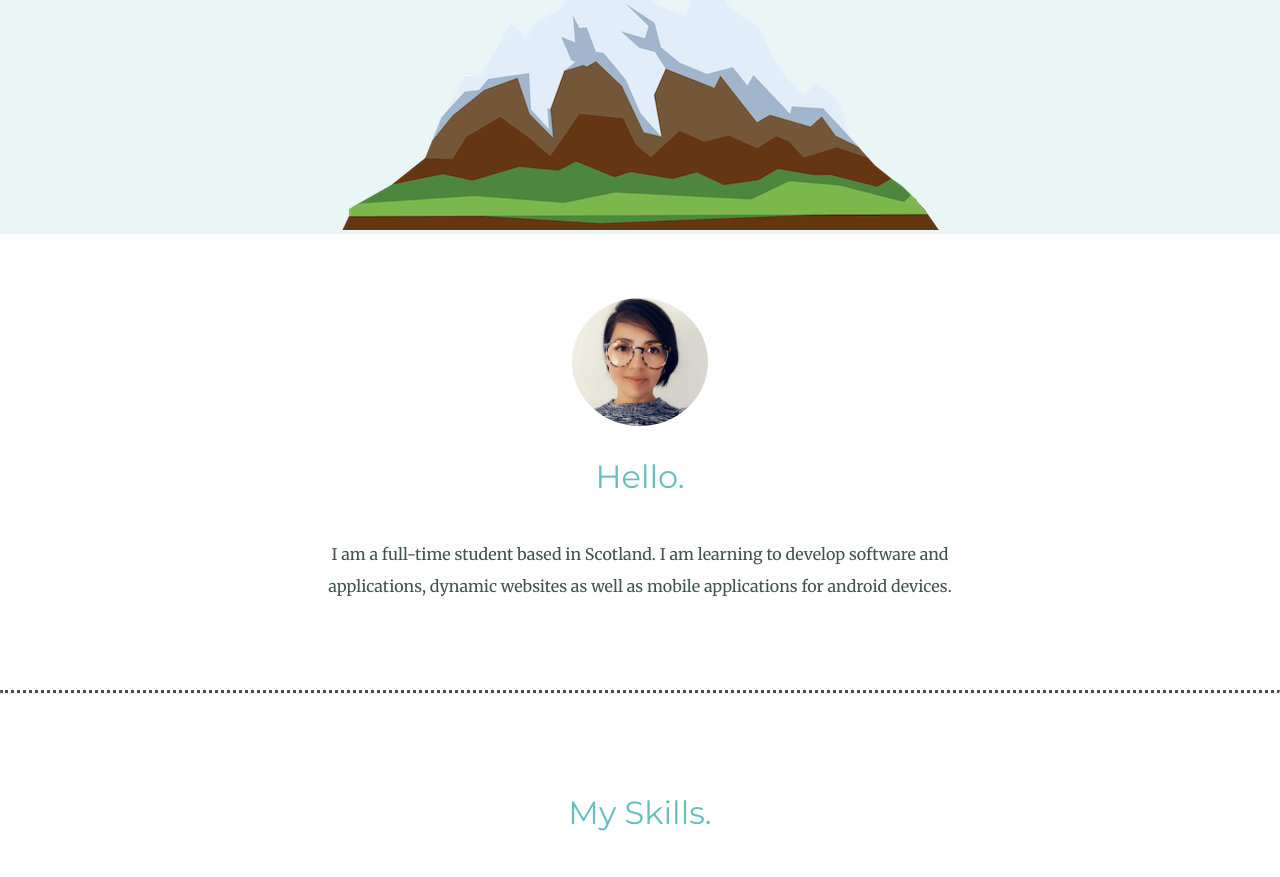
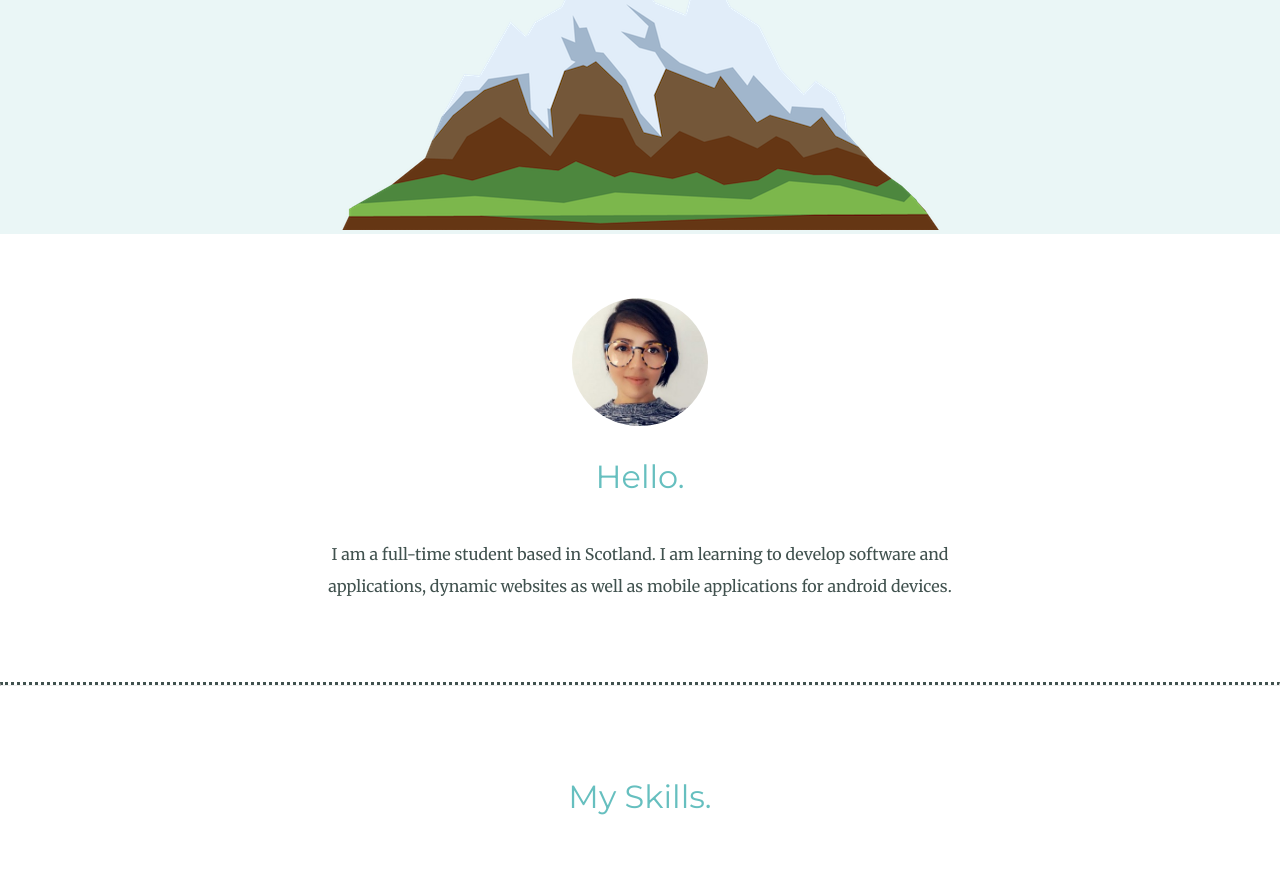
Before and after one commit to mayabonaz/my-page, a plain HTML site: page index.html in a window 1280 px wide. Shown: the part 504-1381 px from the top of the page. Drawn offline with Linux system fonts and the light colour scheme.

Commit message:
style-minor changes

```diff
--- a/css/styles.css
+++ b/css/styles.css
@@ -56,12 +56,13 @@ a {
 
 hr {
   border-top: 3px dotted #40514e;
+  margin: 0;
 }
 
 
 .middle-container {
   background-color: #fff;
-  padding-bottom: 10%;
+  padding-bottom: 15%;
 }
 
 .bottom-container {
@@ -128,6 +129,7 @@ hr {
   box-shadow: 1px 1px 10px 0 #5B6363;
   border-radius: 5px;
   padding: 10px;
+  margin-bottom: 5%;
   color: #FFFFFF;
   text-align: center;
 }
```
